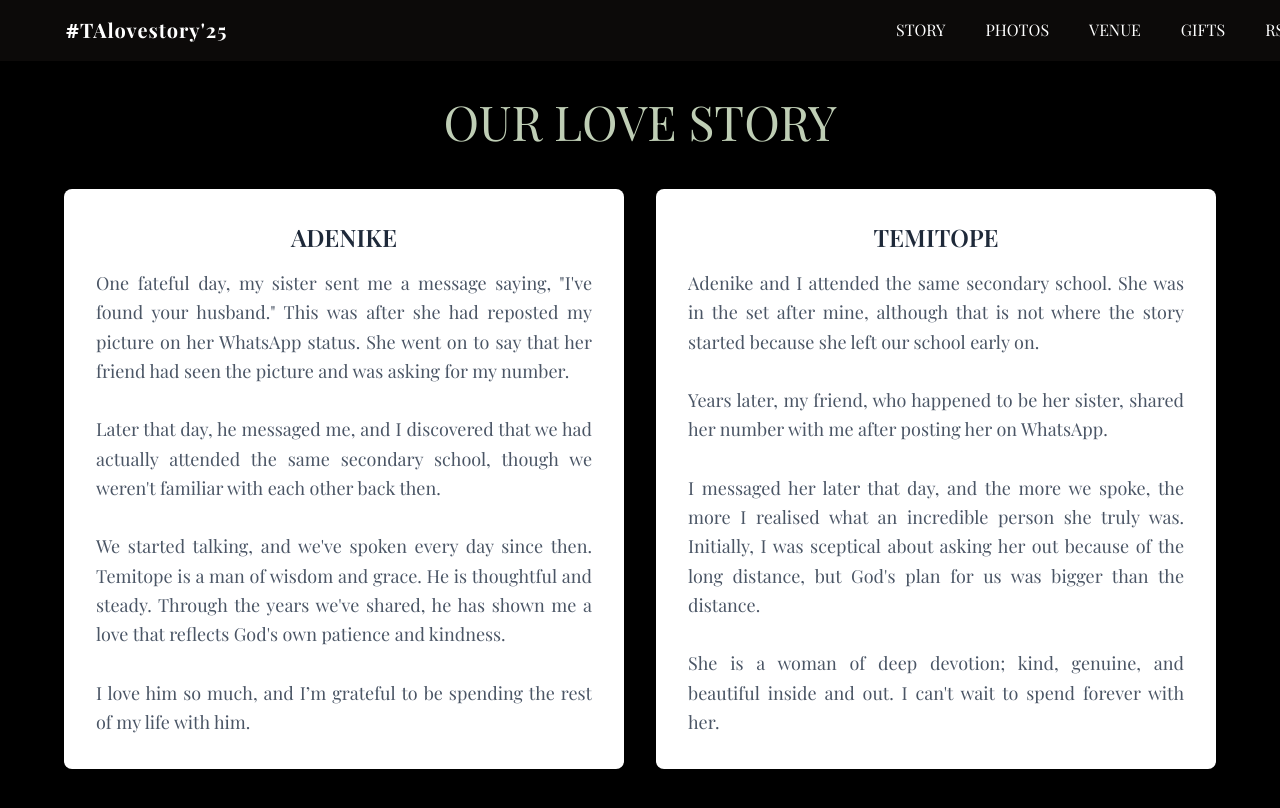
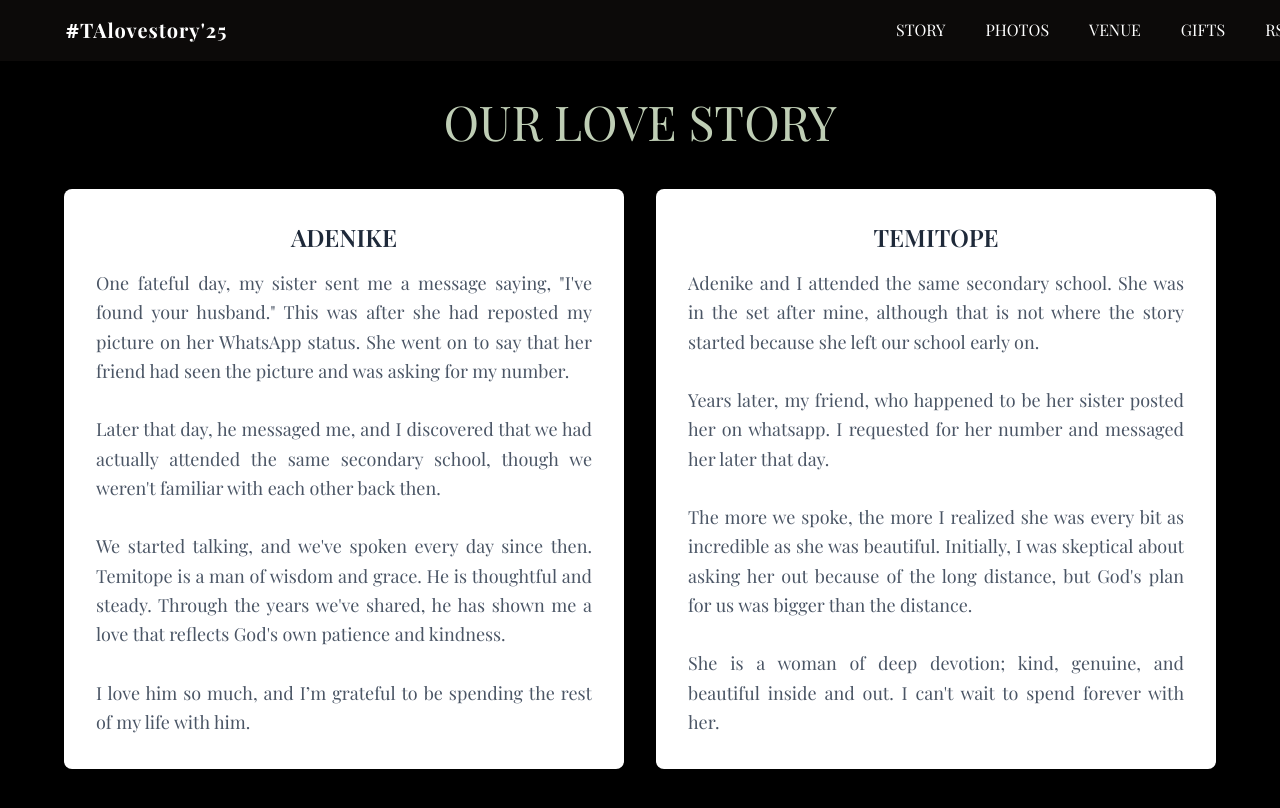
Before and after one commit to thianah/taapp, a React (Vite) app: page /story in a window 1280 px wide. Shown: the top 808 px of the page. Built offline with nearby package versions, Linux system fonts and the light colour scheme.

Commit message:
update love story text

```diff
--- a/src/components/story.jsx
+++ b/src/components/story.jsx
@@ -46,13 +46,12 @@ function Story() {
               because she left our school early on.
               <br />
               <br />
-              Years later, my friend, who happened to be her sister, shared her
-              number with me after posting her on WhatsApp.
+              Years later, my friend, who happened to be her sister posted her on whatsapp. I requested for her number and
+              messaged her later that day.
               <br />
               <br />
-              I messaged her later that day, and the more we spoke, the more I
-              realised what an incredible person she truly was. Initially, I was
-              sceptical about asking her out because of the long distance, but
+               The more we spoke, the more I realized she was every bit as incredible as she was beautiful. Initially, I was
+              skeptical about asking her out because of the long distance, but
               God's plan for us was bigger than the distance.
               <br />
               <br />
```
